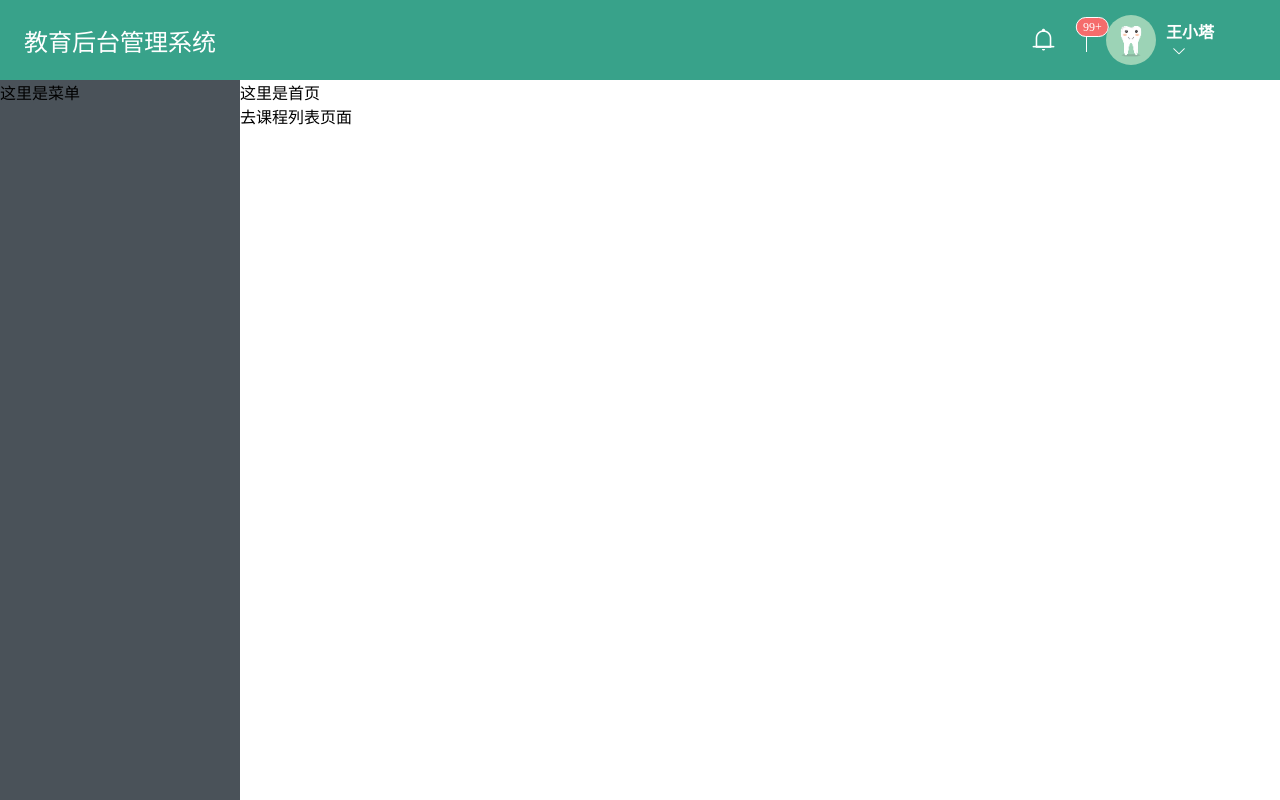
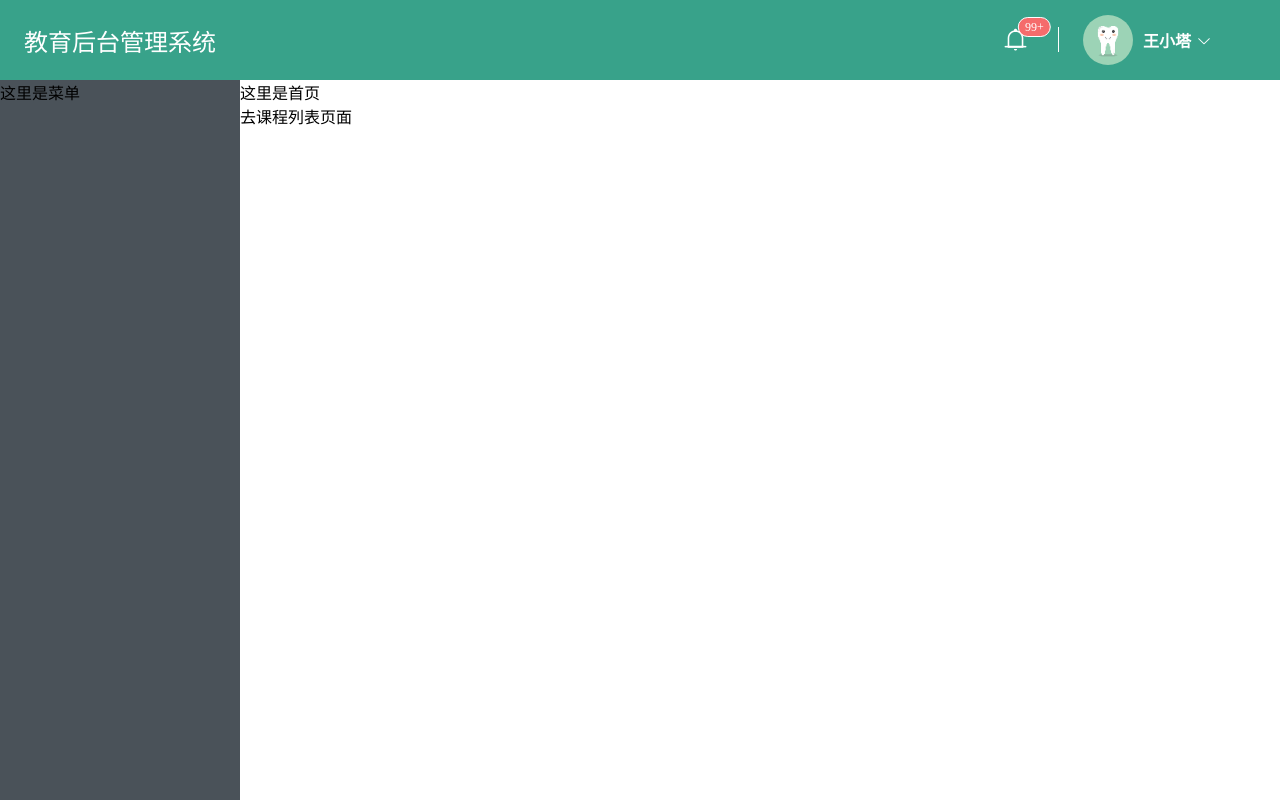
Before and after one commit to lu-wang-lang/project-summary, a Vue app in the folder education-manage/: page / in a window 1280 px wide. Built offline with nearby package versions, Linux system fonts and the light colour scheme.

Commit message:
消息和用户头像样式修改

```diff
--- a/education-manage/src/App.vue
+++ b/education-manage/src/App.vue
@@ -88,7 +88,7 @@ body {
       color: white;
     }
     .app-elements {
-      width: 192px;
+      width: 220px;
       height: 50px;
       padding: 15px 0px;
       padding-right: 57px;
@@ -104,12 +104,15 @@ body {
           display: inline-block;
           cursor: pointer;
         }
+        .el-badge__content.is-fixed {
+          right: 40px;
+        }
       }
       .user-container {
         flex: 1;
         display: flex;
         align-items: center;
-        padding-left: 20px;
+        padding-left: 25px;
         .user-img {
           width: 50px;
           height: 50px;
```
